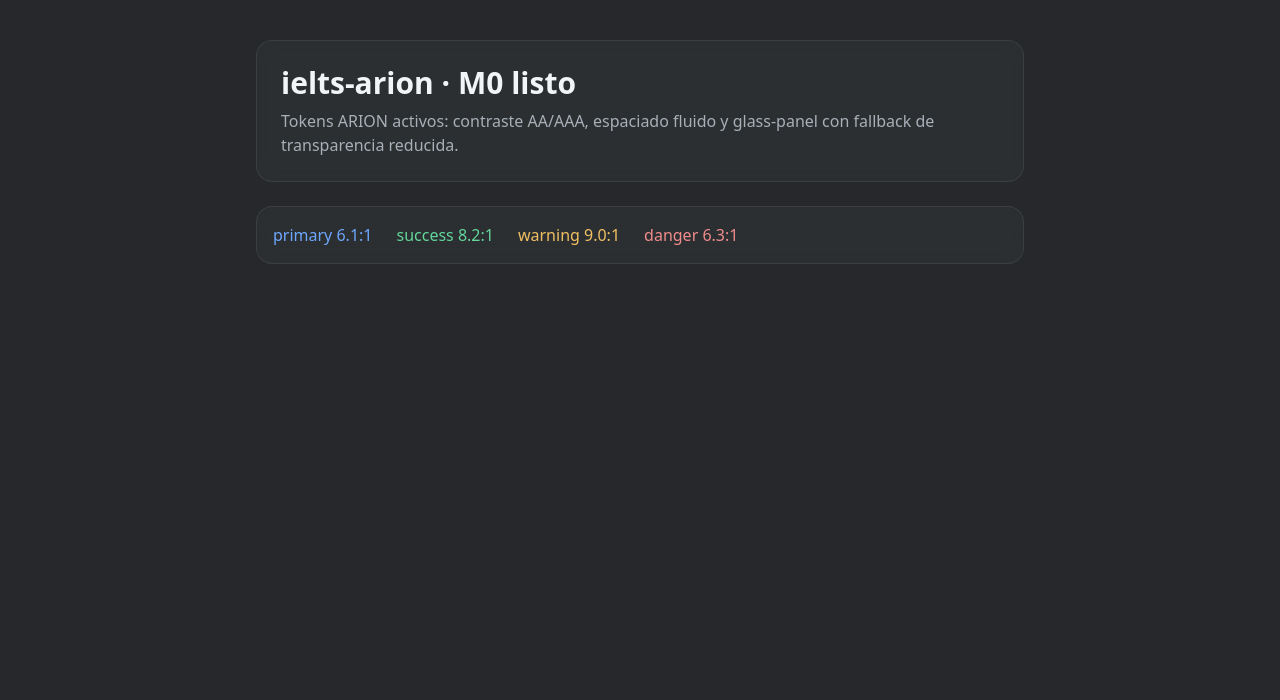
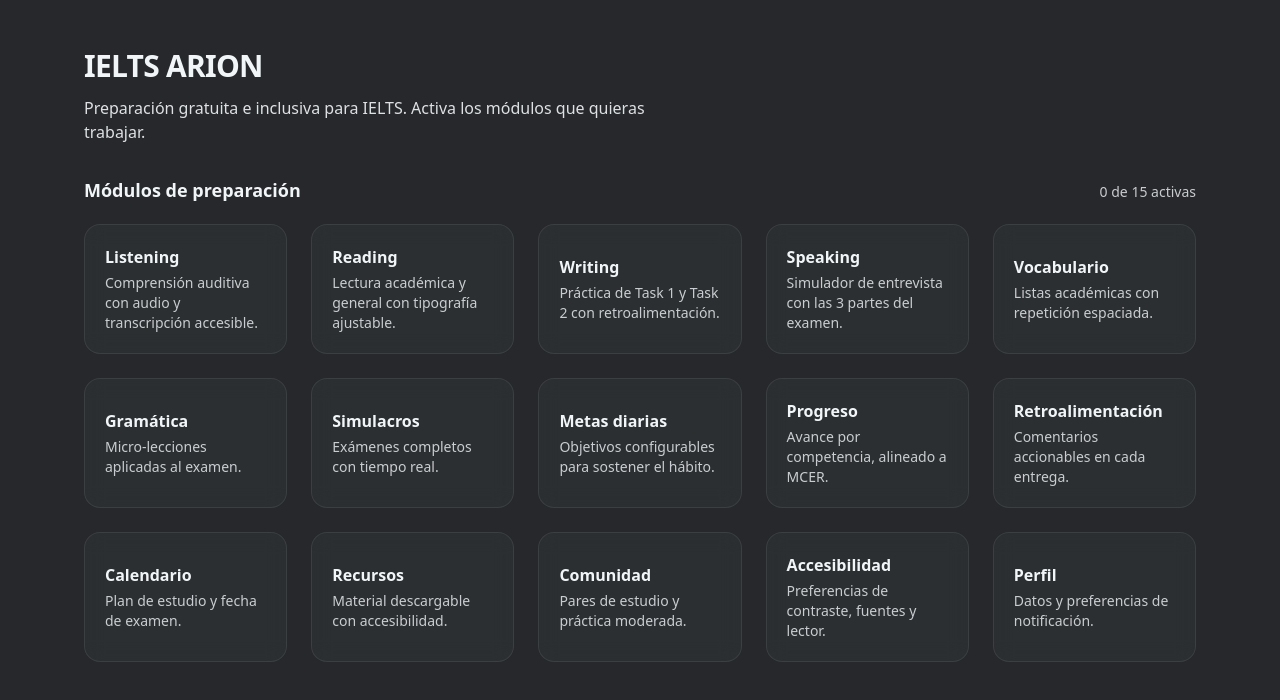
Before and after one commit to JMArangoG/ielts-arion, a Next.js app: page / in a window 1280 px wide. Shown: the top 700 px of the page. Built offline with nearby package versions, Linux system fonts and the light colour scheme.

Commit message:
feat(ui): panel interactivo de 15 módulos IELTS con sistema ARION

```diff
--- a/src/app/page.tsx
+++ b/src/app/page.tsx
@@ -1,28 +1,31 @@
-// src/app/page.tsx — Verificación M0: tokens ARION en uso real
+// =====================================================================
+// ARION · Home (M0 → M1)
+// Ubicación: src/app/page.tsx
+// Componente de servidor: HTML estático sin JS de shell.
+// Sin librerías de íconos externas → 0 requests adicionales (mejor LCP).
+// =====================================================================
+
+import PanelEtiquetas from "@/components/PanelEtiquetas";
+
+export const metadata = {
+  title: "ielts-arion · M0 listo",
+  description: "Preparación gratuita e inclusiva para IELTS",
+};
+
 export default function Home() {
   return (
-    // px-edge / py-stack-xl: márgenes fluidos responsivos sin media queries
-    <main className="min-h-screen px-edge py-stack-xl">
-      <section className="mx-auto flex max-w-3xl flex-col gap-stack-lg">
-        {/* glass-panel con padding tokenizado */}
-        <header className="glass-panel p-stack-lg">
-          <h1 className="text-3xl font-semibold text-arion-text">
-            ielts-arion · M0 listo
-          </h1>
-          <p className="mt-stack-sm text-arion-muted">
-            Tokens ARION activos: contraste AA/AAA, espaciado fluido y
-            glass-panel con fallback de transparencia reducida.
-          </p>
-        </header>
+    // max-w-6xl + mx-auto: lectura cómoda en desktop;
+    // margin-edge: margen lateral seguro en móvil (sistema ARION)
+    <main className="mx-auto w-full max-w-6xl px-[var(--margin-edge,1.25rem)] py-[var(--stack-5,3rem)]">
+      {/* Un solo <h1> por documento: jerarquía semántica correcta */}
+      <h1 className="text-3xl font-bold tracking-tight">IELTS ARION</h1>
+      <p className="mt-[var(--stack-2,0.75rem)] max-w-prose opacity-90">
+        Preparación gratuita e inclusiva para IELTS. Activa los módulos que quieras trabajar.
+      </p>
 
-        {/* Muestra de estados para verificación visual de contraste */}
-        <div className="glass-panel flex flex-wrap gap-gutter p-stack-md">
-          <span className="text-arion-primary">primary 6.1:1</span>
-          <span className="text-arion-success">success 8.2:1</span>
-          <span className="text-arion-warning">warning 9.0:1</span>
-          <span className="text-arion-danger">danger 6.3:1</span>
-        </div>
-      </section>
+      <div className="mt-[var(--stack-4,2rem)]">
+        <PanelEtiquetas />
+      </div>
     </main>
   );
 }
--- /dev/null
+++ b/src/components/PanelEtiquetas.tsx
@@ -0,0 +1,65 @@
+// =====================================================================
+// ARION · Panel interactivo de labels
+// Ubicación: src/components/PanelEtiquetas.tsx
+// "use client": SOLO esta isla se hidrata; el resto queda como HTML de
+// servidor → mejor TTI y LCP (rendimiento).
+// =====================================================================
+"use client";
+
+import { useState } from "react";
+import { ETIQUETAS } from "@/config/etiquetas";
+
+export default function PanelEtiquetas() {
+  // Estado local: ids de las labels activadas
+  const [activas, setActivas] = useState<string[]>([]);
+
+  // Alterna el id en el array sin mutar el estado (patrón inmutable)
+  const alternar = (id: string) =>
+    setActivas(prev => (prev.includes(id) ? prev.filter(x => x !== id) : [...prev, id]));
+
+  return (
+    <section aria-labelledby="titulo-modulos">
+      {/* Contador vivo: role="status" anuncia cambios sin robar el foco */}
+      <header className="flex items-baseline justify-between gap-[var(--gutter,1.5rem)]">
+        <h2 id="titulo-modulos" className="text-lg font-semibold">
+          Módulos de preparación
+        </h2>
+        <p role="status" aria-live="polite" className="text-sm opacity-80">
+          {activas.length} de {ETIQUETAS.length} activas
+        </p>
+      </header>
+
+      {/* Grilla 1→2→3→5 columnas: "gutter" controla el espaciado interno;
+          "margin-edge" se aplica en el layout padre (evita overflow móvil).
+          Los fallback (1.5rem, etc.) protegen el layout si el token falta. */}
+      <ul className="mt-[var(--stack-3,1.25rem)] grid grid-cols-1 sm:grid-cols-2 lg:grid-cols-3 xl:grid-cols-5 gap-[var(--gutter,1.5rem)] list-none p-0 m-0">
+        {ETIQUETAS.map((e) => {
+          const activa = activas.includes(e.id);
+          return (
+            <li key={e.id}>
+              {/* <button> real: operable por teclado (Enter/Espacio).
+                  aria-pressed comunica on/off a lectores de pantalla.
+                  min-h 44px cumple WCAG 2.2 (2.5.8 tamaño de objetivo).
+                  cursor-pointer: Tailwind v4 no lo aplica por defecto. */}
+              <button
+                type="button"
+                aria-pressed={activa}
+                onClick={() => alternar(e.id)}
+                className={`
+                  glass-panel block w-full h-full min-h-[44px] cursor-pointer
+                  p-[var(--stack-3,1.25rem)] text-left
+                  transition-transform duration-150 hover:-translate-y-0.5
+                  focus-visible:outline-2 focus-visible:outline-offset-2
+                  ${activa ? "ring-2 ring-current" : ""}
+                `}
+              >
+                <span className="block font-semibold">{e.nombre}</span>
+                <span className="mt-1 block text-sm opacity-80">{e.descripcion}</span>
+              </button>
+            </li>
+          );
+        })}
+      </ul>
+    </section>
+  );
+}
--- /dev/null
+++ b/src/config/etiquetas.ts
@@ -0,0 +1,30 @@
+// =====================================================================
+// ARION · Fuente única de verdad de la interfaz
+// Ubicación: src/config/etiquetas.ts
+// Por qué: editar textos aquí no toca componentes (auditoría sencilla,
+// cero riesgo de regresión). El alias @/* resuelve a ./src/*.
+// =====================================================================
+
+export type Etiqueta = {
+  id: string;          // Identificador estable (keys, aria)
+  nombre: string;      // Texto visible de la label
+  descripcion: string; // Apoyo descriptivo para el usuario
+};
+
+export const ETIQUETAS: Etiqueta[] = [
+  { id: "listening",     nombre: "Listening",         descripcion: "Comprensión auditiva con audio y transcripción accesible." },
+  { id: "reading",       nombre: "Reading",           descripcion: "Lectura académica y general con tipografía ajustable." },
+  { id: "writing",       nombre: "Writing",           descripcion: "Práctica de Task 1 y Task 2 con retroalimentación." },
+  { id: "speaking",      nombre: "Speaking",          descripcion: "Simulador de entrevista con las 3 partes del examen." },
+  { id: "vocabulario",   nombre: "Vocabulario",       descripcion: "Listas académicas con repetición espaciada." },
+  { id: "gramatica",     nombre: "Gramática",         descripcion: "Micro-lecciones aplicadas al examen." },
+  { id: "simulacros",    nombre: "Simulacros",        descripcion: "Exámenes completos con tiempo real." },
+  { id: "metas",         nombre: "Metas diarias",     descripcion: "Objetivos configurables para sostener el hábito." },
+  { id: "progreso",      nombre: "Progreso",          descripcion: "Avance por competencia, alineado a MCER." },
+  { id: "feedback",      nombre: "Retroalimentación", descripcion: "Comentarios accionables en cada entrega." },
+  { id: "calendario",    nombre: "Calendario",        descripcion: "Plan de estudio y fecha de examen." },
+  { id: "recursos",      nombre: "Recursos",          descripcion: "Material descargable con accesibilidad." },
+  { id: "comunidad",     nombre: "Comunidad",         descripcion: "Pares de estudio y práctica moderada." },
+  { id: "accesibilidad", nombre: "Accesibilidad",     descripcion: "Preferencias de contraste, fuentes y lector." },
+  { id: "perfil",        nombre: "Perfil",            descripcion: "Datos y preferencias de notificación." },
+];
```
